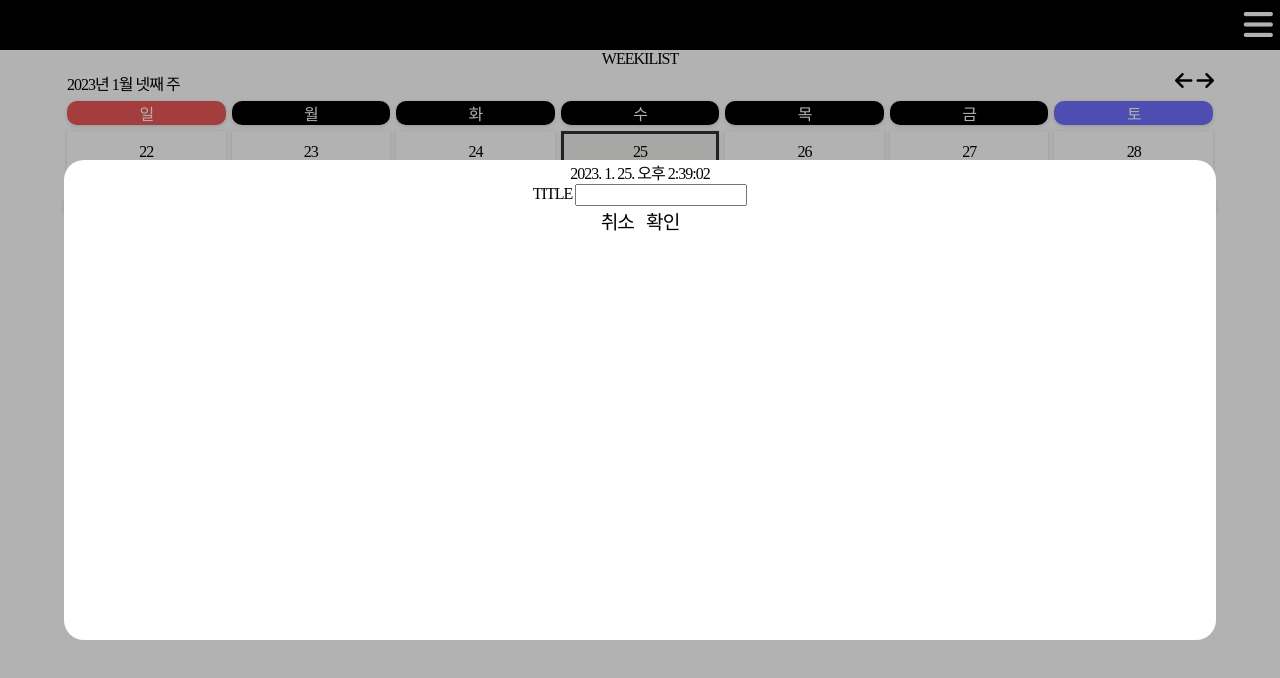
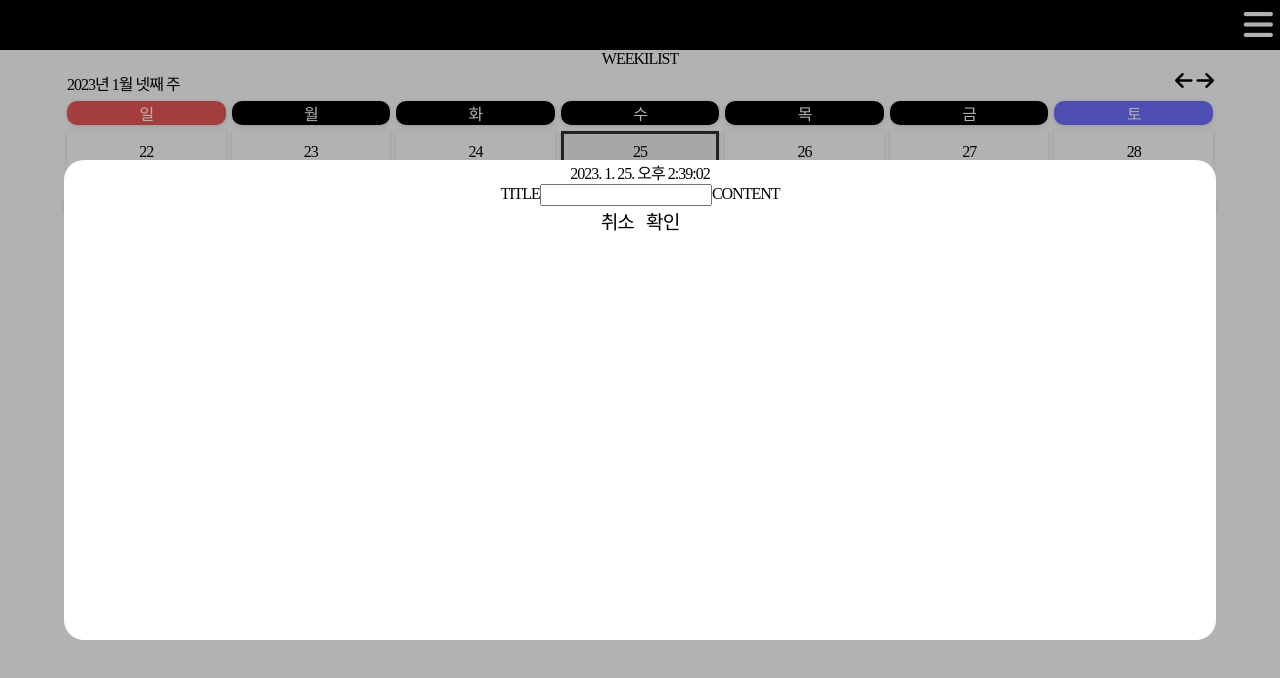
Before and after one commit to dev-jq1/my-todolist-in-react, a React (Create React App) app: page / in a window 1280 px wide. Both pictures are taken after a click on the button 640 px from the left and 205 px from the top of the page. Shown: the top 678 px of the page. Built offline with nearby package versions, Linux system fonts and the light colour scheme; a web font is replaced by a local one.

Commit message:
모달 수정

```diff
--- a/src/components/Modal.js
+++ b/src/components/Modal.js
@@ -85,8 +85,9 @@ const Modal = () => {
             <ModalView onClick={(event) => { event.stopPropagation() } }>
               {selectedDay.toLocaleString("ko-kr")}
               <div className='form-container'>
-                TITLE <input type='text' value={title} onChange={onTitleChangeHandler}/>
-                {title}
+                <label>TITLE</label>
+                <input type='text' value={title} onChange={onTitleChangeHandler}/>
+                <label>CONTENT</label>
               </div>
               <div className='button-container'>
                 <button onClick={openModalHandler}>취소</button>
```
